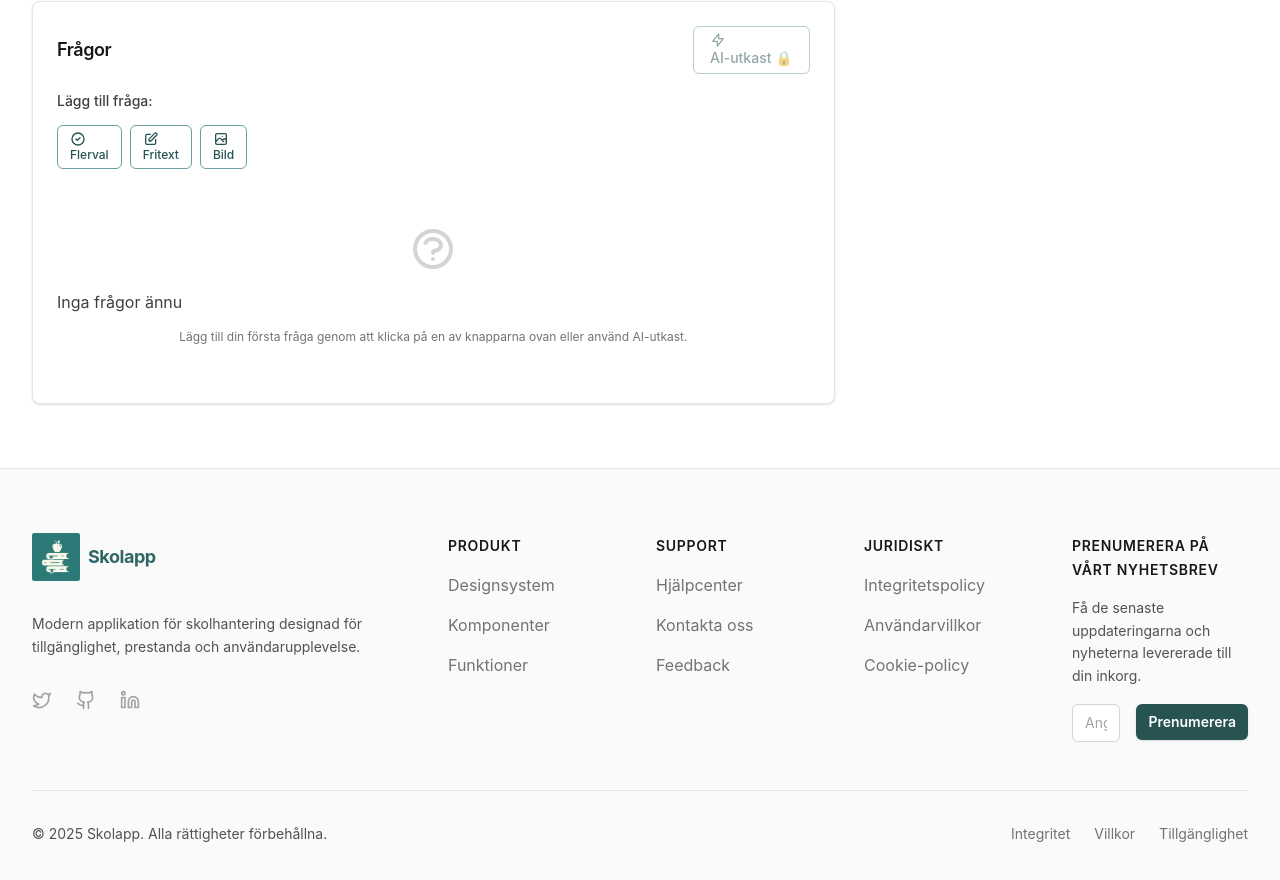
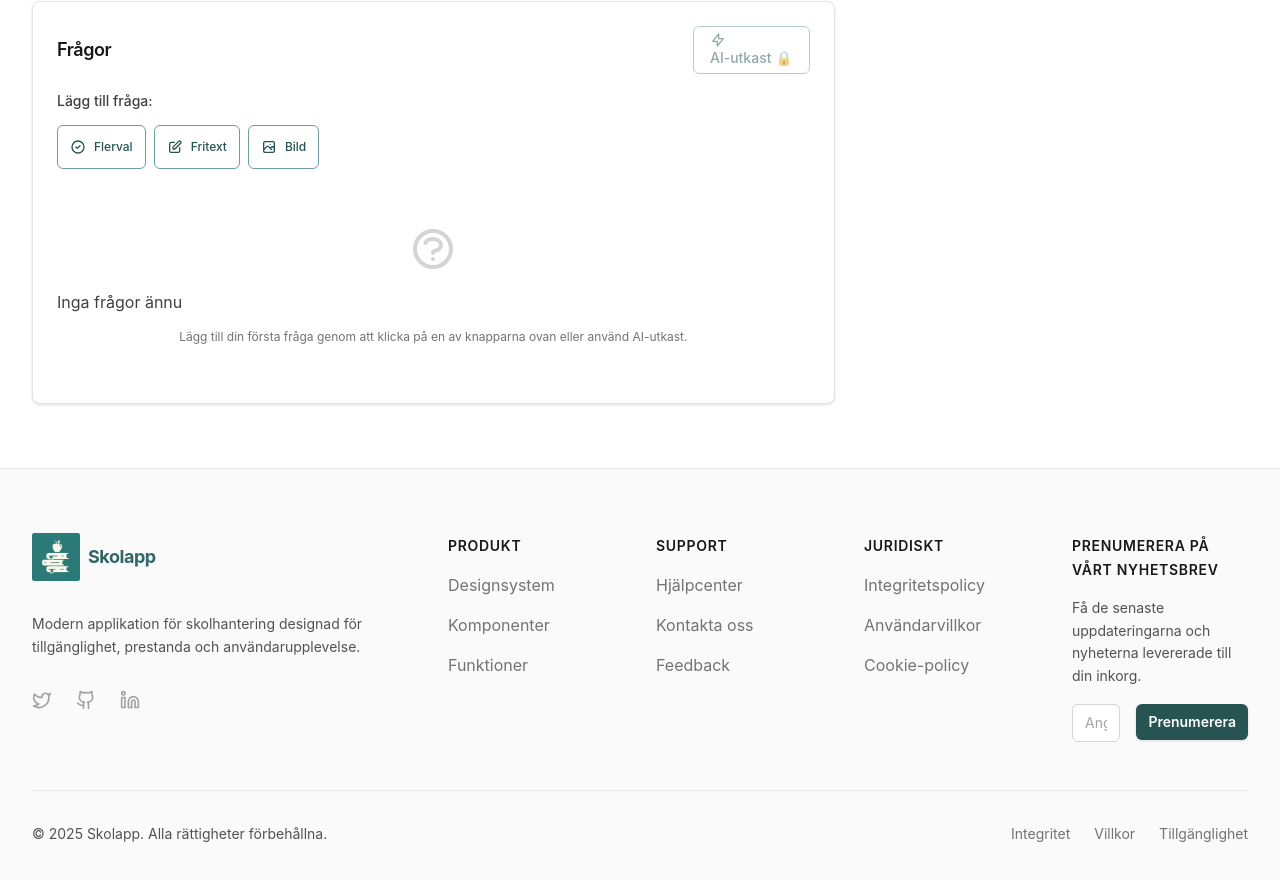
Before and after one commit to pinkknives/skolapp-v3, a Next.js app: page /teacher/quiz/create in a window 1280 px wide. Shown: the part 1276-2156 px from the top of the page. Built offline with nearby package versions, Linux system fonts and the light colour scheme.

Commit message:
Fix icon placement in buttons - icons now positioned before text with proper ARIA
Co-authored-by: pinkknives <49338634+pinkknives@users.noreply.github.com>

```diff
--- a/src/app/teacher/quiz/create/page.tsx
+++ b/src/app/teacher/quiz/create/page.tsx
@@ -275,30 +275,36 @@ function CreateQuizPage() {
                         variant="outline"
                         size="sm"
                         onClick={() => addQuestion('multiple-choice')}
+                        leftIcon={
+                          <svg className="h-4 w-4" fill="none" stroke="currentColor" viewBox="0 0 24 24" aria-hidden="true">
+                            <path strokeLinecap="round" strokeLinejoin="round" strokeWidth={2} d="M9 12l2 2 4-4m6 2a9 9 0 11-18 0 9 9 0 0118 0z" />
+                          </svg>
+                        }
                       >
-                        <svg className="h-4 w-4 mr-1" fill="none" stroke="currentColor" viewBox="0 0 24 24">
-                          <path strokeLinecap="round" strokeLinejoin="round" strokeWidth={2} d="M9 12l2 2 4-4m6 2a9 9 0 11-18 0 9 9 0 0118 0z" />
-                        </svg>
                         Flerval
                       </Button>
                       <Button
                         variant="outline"
                         size="sm"
                         onClick={() => addQuestion('free-text')}
+                        leftIcon={
+                          <svg className="h-4 w-4" fill="none" stroke="currentColor" viewBox="0 0 24 24" aria-hidden="true">
+                            <path strokeLinecap="round" strokeLinejoin="round" strokeWidth={2} d="M11 5H6a2 2 0 00-2 2v11a2 2 0 002 2h11a2 2 0 002-2v-5m-1.414-9.414a2 2 0 112.828 2.828L11.828 15H9v-2.828l8.586-8.586z" />
+                          </svg>
+                        }
                       >
-                        <svg className="h-4 w-4 mr-1" fill="none" stroke="currentColor" viewBox="0 0 24 24">
-                          <path strokeLinecap="round" strokeLinejoin="round" strokeWidth={2} d="M11 5H6a2 2 0 00-2 2v11a2 2 0 002 2h11a2 2 0 002-2v-5m-1.414-9.414a2 2 0 112.828 2.828L11.828 15H9v-2.828l8.586-8.586z" />
-                        </svg>
                         Fritext
                       </Button>
                       <Button
                         variant="outline"
                         size="sm"
                         onClick={() => addQuestion('image')}
+                        leftIcon={
+                          <svg className="h-4 w-4" fill="none" stroke="currentColor" viewBox="0 0 24 24" aria-hidden="true">
+                            <path strokeLinecap="round" strokeLinejoin="round" strokeWidth={2} d="M4 16l4.586-4.586a2 2 0 012.828 0L16 16m-2-2l1.586-1.586a2 2 0 012.828 0L20 14m-6-6h.01M6 20h12a2 2 0 002-2V6a2 2 0 00-2-2H6a2 2 0 00-2 2v12a2 2 0 002 2z" />
+                          </svg>
+                        }
                       >
-                        <svg className="h-4 w-4 mr-1" fill="none" stroke="currentColor" viewBox="0 0 24 24">
-                          <path strokeLinecap="round" strokeLinejoin="round" strokeWidth={2} d="M4 16l4.586-4.586a2 2 0 012.828 0L16 16m-2-2l1.586-1.586a2 2 0 012.828 0L20 14m-6-6h.01M6 20h12a2 2 0 002-2V6a2 2 0 00-2-2H6a2 2 0 00-2 2v12a2 2 0 002 2z" />
-                        </svg>
                         Bild
                       </Button>
                     </div>
--- a/src/components/quiz/QuizQuestionsStep.tsx
+++ b/src/components/quiz/QuizQuestionsStep.tsx
@@ -155,7 +155,7 @@ export function QuizQuestionsStep({ quiz, onChange, onValidationChange }: QuizQu
                   onClick={() => setShowAIModal(true)}
                   className="bg-primary-600 hover:bg-primary-700 text-white"
                   leftIcon={
-                    <svg className="h-4 w-4" fill="none" stroke="currentColor" viewBox="0 0 24 24">
+                    <svg className="h-4 w-4" fill="none" stroke="currentColor" viewBox="0 0 24 24" aria-hidden="true">
                       <path strokeLinecap="round" strokeLinejoin="round" strokeWidth={2} d="M13 10V3L4 14h7v7l9-11h-7z" />
                     </svg>
                   }
@@ -169,7 +169,7 @@ export function QuizQuestionsStep({ quiz, onChange, onValidationChange }: QuizQu
                     onClick={() => setShowPreview(true)}
                     className="border-primary-300 text-primary-700 hover:bg-primary-50"
                     leftIcon={
-                      <svg className="h-4 w-4" fill="none" stroke="currentColor" viewBox="0 0 24 24">
+                      <svg className="h-4 w-4" fill="none" stroke="currentColor" viewBox="0 0 24 24" aria-hidden="true">
                         <path strokeLinecap="round" strokeLinejoin="round" strokeWidth={2} d="M15 12a3 3 0 11-6 0 3 3 0 6 16 0z" />
                         <path strokeLinecap="round" strokeLinejoin="round" strokeWidth={2} d="M2.458 12C3.732 7.943 7.523 5 12 5c4.478 0 8.268 2.943 9.542 7-1.274 4.057-5.064 7-9.542 7-4.477 0-8.268-2.943-9.542-7z" />
                       </svg>
@@ -192,23 +192,24 @@ export function QuizQuestionsStep({ quiz, onChange, onValidationChange }: QuizQu
         <CardContent>
           <div className="grid grid-cols-1 md:grid-cols-3 gap-4">
             {questionTypes.map((type) => (
-              <button
+              <Button
                 key={type.type}
+                variant="outline"
                 onClick={() => addQuestion(type.type)}
-                className="p-4 border border-neutral-200 rounded-lg hover:border-primary-300 hover:bg-primary-50 transition-colors text-left group"
+                className="h-auto p-4 text-left flex-col items-start justify-start min-h-[88px]"
               >
-                <div className="flex items-center gap-3 mb-2">
-                  <div className="text-primary-600 group-hover:text-primary-700">
+                <div className="inline-flex items-center gap-x-2 mb-2 whitespace-nowrap">
+                  <span className="text-primary-600 flex-shrink-0" aria-hidden="true">
                     {type.icon}
-                  </div>
+                  </span>
                   <Typography variant="body2" className="font-medium">
                     {type.label}
                   </Typography>
                 </div>
-                <Typography variant="caption" className="text-neutral-600">
+                <Typography variant="caption" className="text-neutral-600 text-left">
                   {type.description}
                 </Typography>
-              </button>
+              </Button>
             ))}
           </div>
         </CardContent>
```
